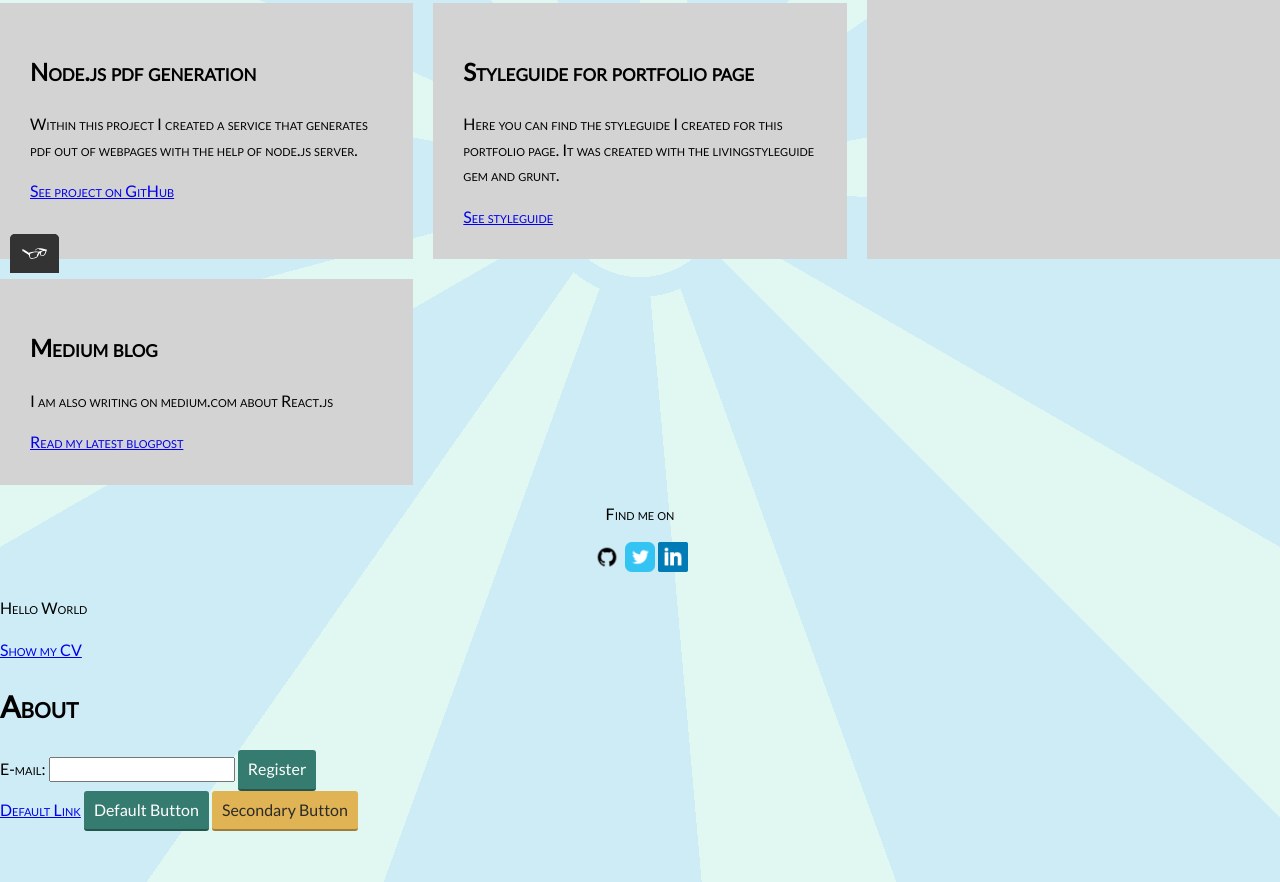
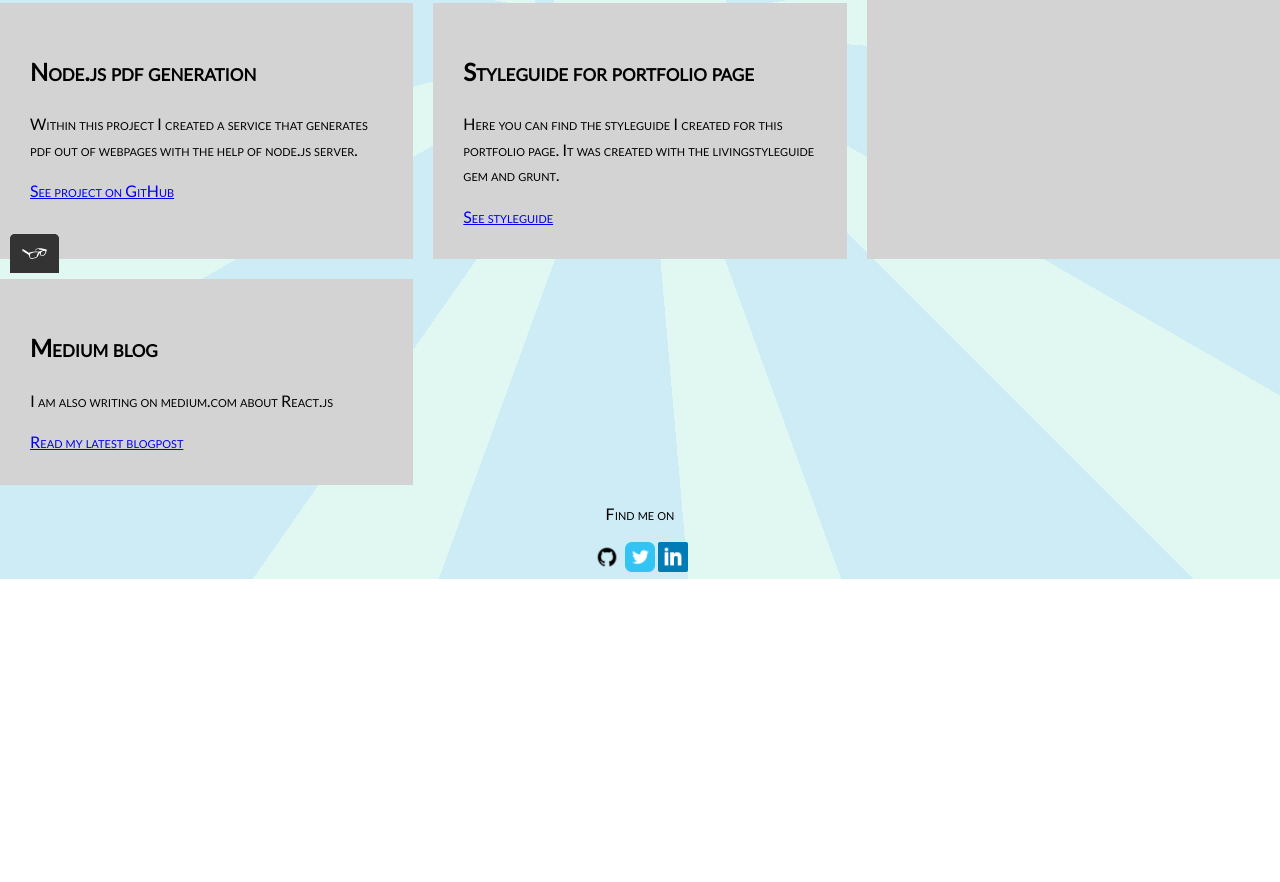
Before and after one commit to Stensele/Portfolio-Site, a plain HTML site: page work.html in a window 1280 px wide. Shown: the part 527-1409 px from the top of the page. After the commit the page ends 1106 px from the top, so only its background shows below. Drawn offline with nearby package versions, Linux system fonts and the light colour scheme.

Commit message:
Delete redundant code snippets in "work"

```diff
--- a/work.html
+++ b/work.html
@@ -97,22 +97,6 @@
 	 </footer>
 
 
-	 <p>Hello World</p>
-	 <a href="/Users/kaieppler/Documents/Bewerbung/Lebenslauf Eppler.pdf" target="_blank">Show my CV</a>
-	 <h1 id="about">About</h1>
-	 <p>
-		 <form action="/login-form-action" method="post">
-	   <label for="email">E-mail:</label>
-	   <input type="email" id="email" name="user_email">
-	   <button type="submit">Register</button>
-	 </form>
-
- <a href="#">Default Link</a>
- <button type="button">Default Button</button>
- <button class="button__secondary">Secondary Button</button>
- <br>
- <br>
- <br>
 
  <script src="js/tota11y.min.js"></script>
  </body>
```
